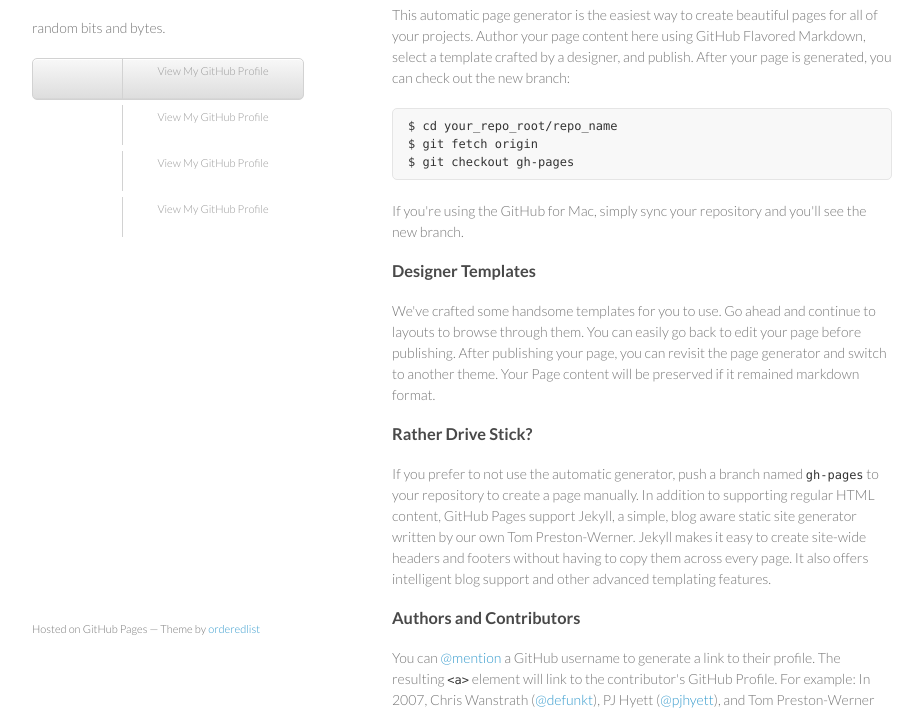
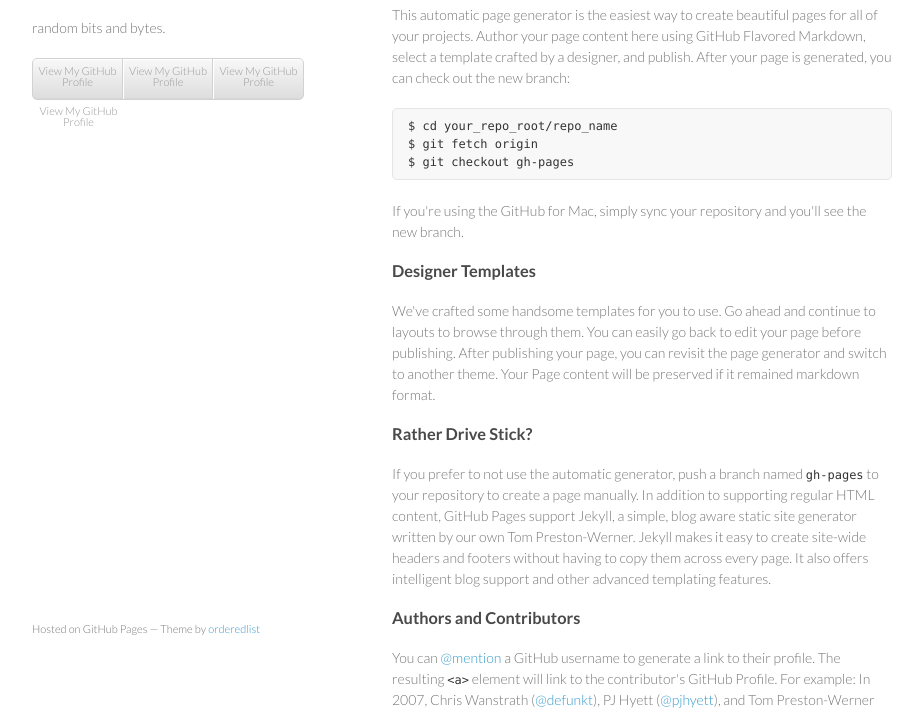
Before and after one commit to jamesmiller/jamesmiller.github.io, a plain HTML site: page index.html in a window 1280 px wide. Shown: the part 92-802 px from the top of the page, without its empty margins (178-1101 px from the left). Drawn offline with Linux system fonts and the light colour scheme.

Commit message:
Update index.html

```diff
--- a/index.html
+++ b/index.html
@@ -18,10 +18,10 @@
         <h1>log.borgmind.net</h1>
         <p>random bits and bytes.</p>
         <ul>
-          <li></li><a href="https://github.com/jamesmiller">View My GitHub Profile</a></li>
-          <li></li><a href="https://github.com/jamesmiller">View My GitHub Profile</a></li>
-          <li></li><a href="https://github.com/jamesmiller">View My GitHub Profile</a></li>
-          <li></li><a href="https://github.com/jamesmiller">View My GitHub Profile</a></li>
+          <li><a href="https://github.com/jamesmiller">View My GitHub Profile</a></li>
+          <li><a href="https://github.com/jamesmiller">View My GitHub Profile</a></li>
+          <li><a href="https://github.com/jamesmiller">View My GitHub Profile</a></li>
+          <li><a href="https://github.com/jamesmiller">View My GitHub Profile</a></li>
         </ul>
       </header>
       <section>
```
